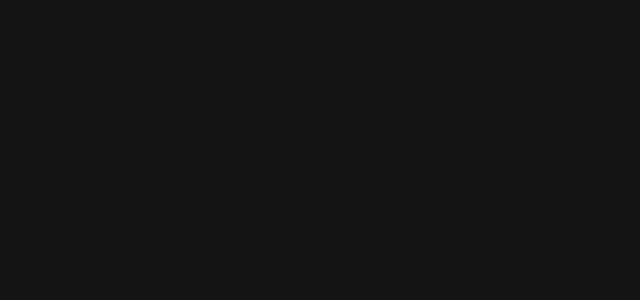
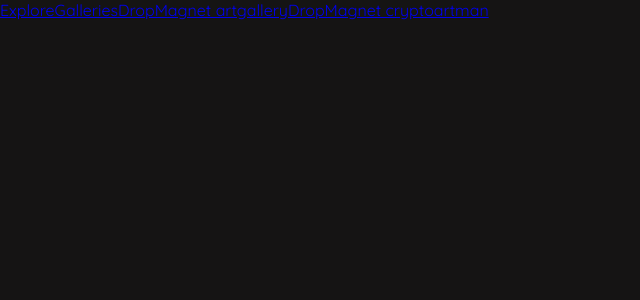
Before and after one commit to edwardsahakyanc/crypto-ar-man, a React (Create React App) app: page / in a window 1280 px wide. Shown: the top 300 px of the page, without its empty margins (0-640 px from the left). Built offline with nearby package versions, Linux system fonts and the light colour scheme; the HTML template or start-up script is replaced by a standard one.

Commit message:
test-route

```diff
--- a/src/App.js
+++ b/src/App.js
@@ -1,12 +1,15 @@
 import React from "react";
 import './App.scss';
-import {Route, Switch} from "react-router-dom";
+import {NavLink, Route, Switch} from "react-router-dom";
 import ExploreGalleries from "./exploreGalleries";
 import DropMagnet from "./dropMagnet";
 
 function App() {
   return (
     <div className="App">
+        <NavLink to="/explore-galleries">ExploreGalleries</NavLink>
+        <NavLink to="/drop-magnet/artgallery.link">DropMagnet artgallery</NavLink>
+        <NavLink to="/drop-magnet/artgallery.link/cryptoartman">DropMagnet cryptoartman</NavLink>
         <Switch>
             <Route path="/explore-galleries">
                 <ExploreGalleries/>
```
